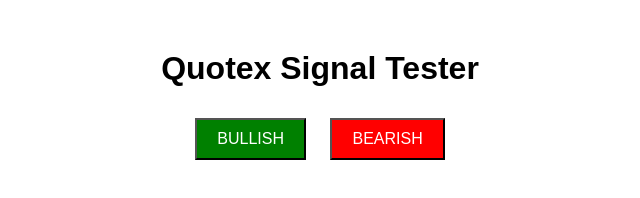
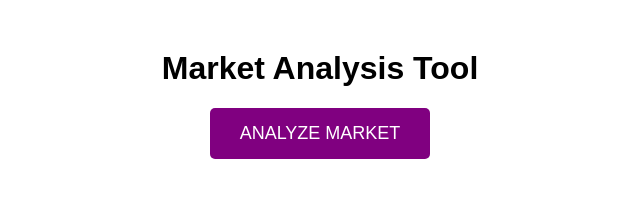
Before and after one commit to kingjonlove-art/Quotex-Signal-Tester, a plain HTML site: page index.html in a window 1280 px wide. Shown: the whole page, without its empty margins (320-960 px from the left). Drawn offline with Linux system fonts and the light colour scheme.

Commit message:
Update index.html

```diff
--- a/index.html
+++ b/index.html
@@ -3,24 +3,25 @@
 <head>
     <meta charset="UTF-8">
     <meta name="viewport" content="width=device-width, initial-scale=1.0">
-    <title>Quotex Signal Tester</title>
+    <title>Market Analysis Demo</title>
     <style>
         body { font-family: Arial, sans-serif; text-align: center; margin-top: 50px; }
-        .btn { padding: 10px 20px; font-size: 16px; margin: 10px; cursor: pointer; }
-        .btn-bullish { background-color: green; color: white; }
-        .btn-bearish { background-color: red; color: white; }
-        #signal-display { font-size: 24px; font-weight: bold; margin-top: 20px; }
+        .btn { padding: 15px 30px; font-size: 18px; cursor: pointer; border: none; border-radius: 5px; color: white; background-color: purple; }
+        #signal-display { font-size: 28px; font-weight: bold; margin-top: 30px; }
     </style>
 </head>
 <body>
-    <h1>Quotex Signal Tester</h1>
-    <button class="btn btn-bullish" onclick="showSignal('BULLISH')">BULLISH</button>
-    <button class="btn btn-bearish" onclick="showSignal('BEARISH')">BEARISH</button>
+    <h1>Market Analysis Tool</h1>
+    <button class="btn" onclick="analyzeMarket()">ANALYZE MARKET</button>
     <div id="signal-display"></div>
 
     <script>
-        function showSignal(signal) {
-            document.getElementById('signal-display').innerText = 'Signal: ' + signal;
+        function analyzeMarket() {
+            const signals = ['UP', 'DOWN'];
+            const randomSignal = signals[Math.floor(Math.random() * signals.length)];
+            const display = document.getElementById('signal-display');
+            display.innerText = 'Signal: ' + randomSignal;
+            display.style.color = randomSignal === 'UP' ? 'green' : 'red';
         }
     </script>
 </body>
```
